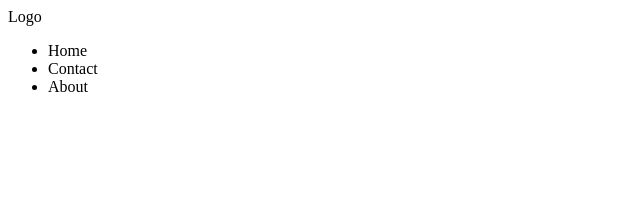
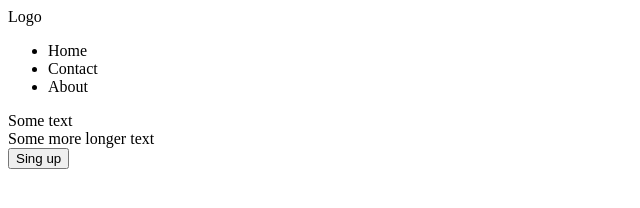
Before and after one commit to VicenteROBM/awesome_website, a plain HTML site: page index.html in a window 1280 px wide. Shown: the whole page, without its empty margins (0-640 px from the left). Drawn offline with Linux system fonts and the light colour scheme.

Commit message:
added under header and placeholder for an image

```diff
--- a/index.html
+++ b/index.html
@@ -16,8 +16,12 @@
                 <li><a>About</a></li>
             </ul>
         </div>
-
     </div>
-
+    <div class="underheader">
+        <div class="tittle">Some text</div>
+        <div class="undertext">Some more longer text</div>
+        <button class="signup">Sing up</button>
+        <img src="">
+    </div>
 </body>
 </html>
```
